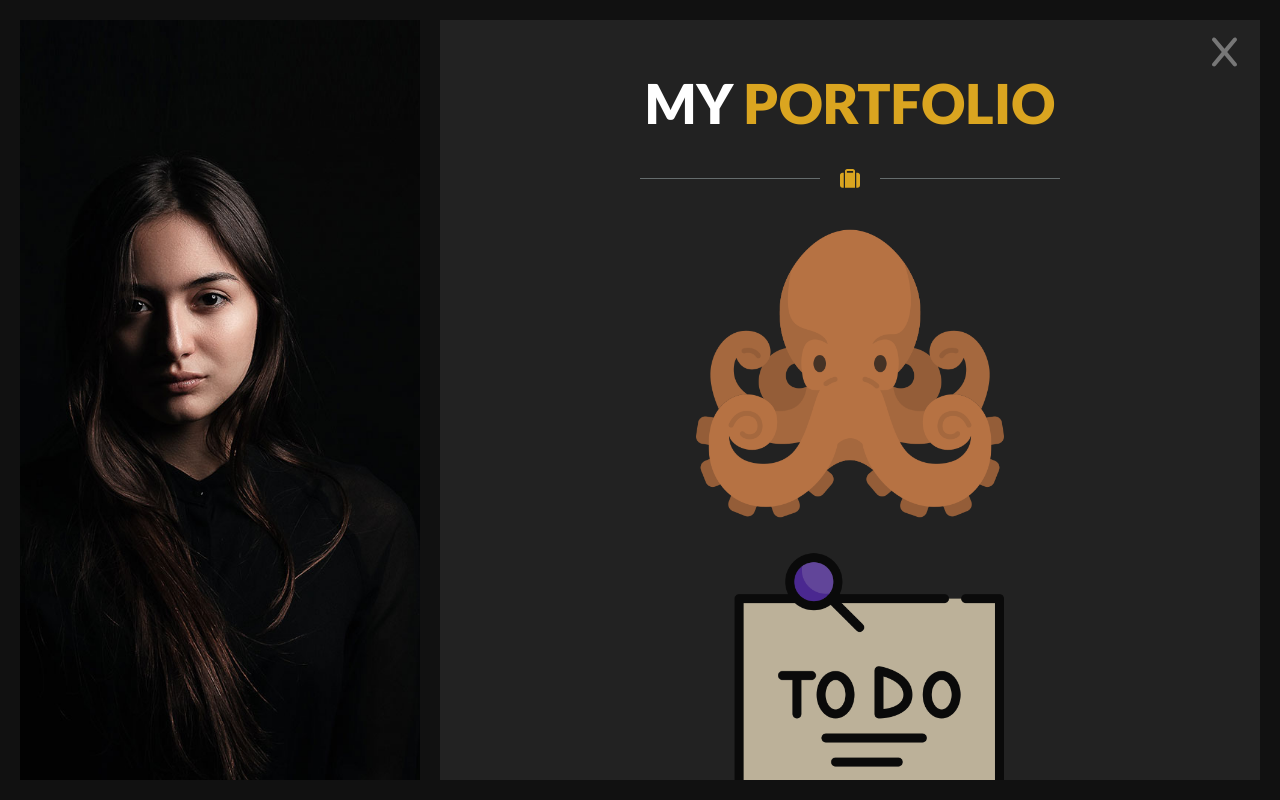
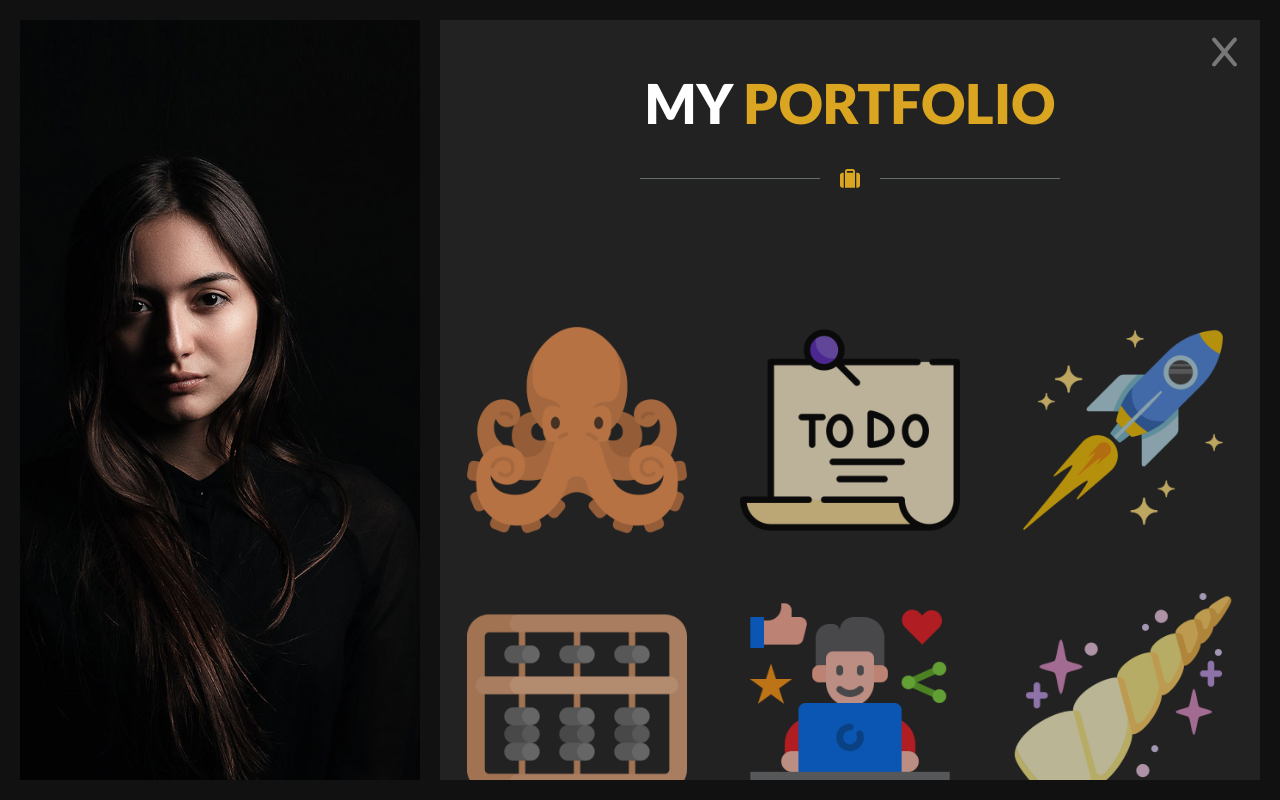
Before and after one commit to LetsGoMaan/BestPortfolioEver, a React (Create React App) app: page /projects in a window 1280 px wide. Built offline with nearby package versions, Linux system fonts and the light colour scheme.

Commit message:
Refactoring

```diff
--- a/src/components/Content/MyPortfolio/MyPortFolio.tsx
+++ b/src/components/Content/MyPortfolio/MyPortFolio.tsx
@@ -20,7 +20,7 @@ export const MyPortFolio = () => {
         project5, project6, project7, project8, project9];
 
     return (
-        <section>
+        <section className={ownStyles.projectSection}>
            <div className={ownStyles.projectsContainer}>
                <GoBack/>
                <Title icon={<FontAwesomeIcon icon={faSuitcase}/>} firstWord={"MY"} secondWord={"PORTFOLIO"}/>
--- a/src/components/Content/MyPortfolio/MyPortfolio.module.css
+++ b/src/components/Content/MyPortfolio/MyPortfolio.module.css
@@ -1,3 +1,8 @@
+.projectSection {
+    /*height: 100%;*/
+    /*overflow: auto;*/
+}
+
 .projectsContainer {
     text-align: center;
     margin: 50px 20px 0;
@@ -10,18 +15,19 @@
 }
 
 .projectsWrapper {
-    display: flex;
-    flex-wrap: wrap;
-    overflow: auto;
-    justify-content: center;
-    align-items: center;
-    /*display: grid;*/
-    /*grid-template-columns: repeat(3, 1fr);*/
-    /*grid-template-rows: repeat(3, 1fr);*/
-    /*margin: 0 auto;*/
-    /*height: 100%;*/
-    /*width: 100%;*/
-    /*gap: 40px;*/
+    /*display: flex;*/
+    /*flex-wrap: wrap;*/
+    /*overflow: auto;*/
+    /*justify-content: center;*/
+    /*align-items: center;*/
+    /*gap: 40px*/
+    display: grid;
+    grid-template-columns: repeat(3, 1fr);
+    grid-template-rows: repeat(3, 1fr);
+    margin-top: 100px;
+    height: 100%;
+    width: 100%;
+    gap: 40px;
 }
 
 .projectsWrapper div {
@@ -30,7 +36,8 @@
 }
 
 .projectsWrapper div img {
-    width: 60%;
+    max-width: 100%;
+    max-height: 220px;
 }
 
 .projectsWrapper div::after {
@@ -43,6 +50,24 @@
     background-color: #222222;
     opacity: 0.3;
 }
+
+/*@media (max-width: 1650px) {*/
+/*    .projectsWrapper {*/
+
+/*        grid-template-columns: repeat(3, 1fr); !* значение для 2 колонок при ширине экрана до 767px *!*/
+/*    }*/
+/*    .projectsWrapper div img {*/
+/*        max-width: 200px;*/
+/*    }*/
+
+/*}*/
+
+/*@media (max-width: 1075px) {*/
+/*    .projectsWrapper {*/
+/*        grid-template-columns: repeat(1, 1fr); !* значение для 2 колонок при ширине экрана до 767px *!*/
+/*    }*/
+/*}*/
+
 
 /*.project1 {grid-area: 1 / 1 / 2 / 2; position: relative;}*/
 /*.project2 {grid-area: 1 / 2 / 2 / 3; position: relative;}*/
```
